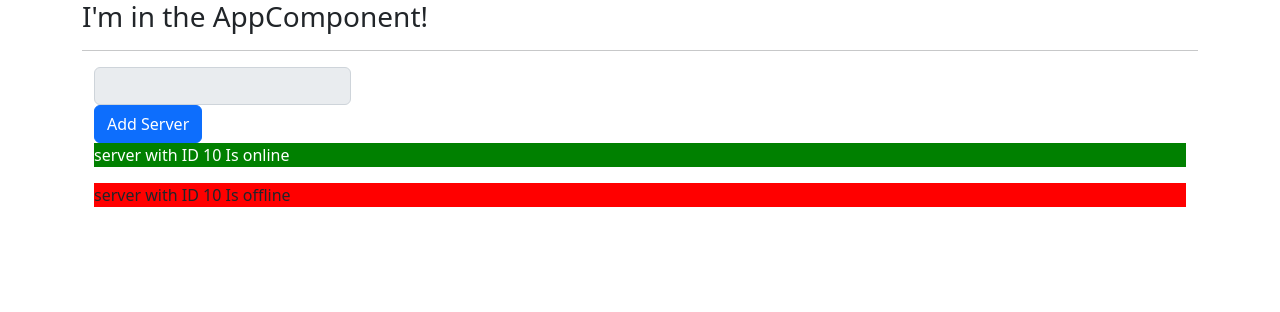
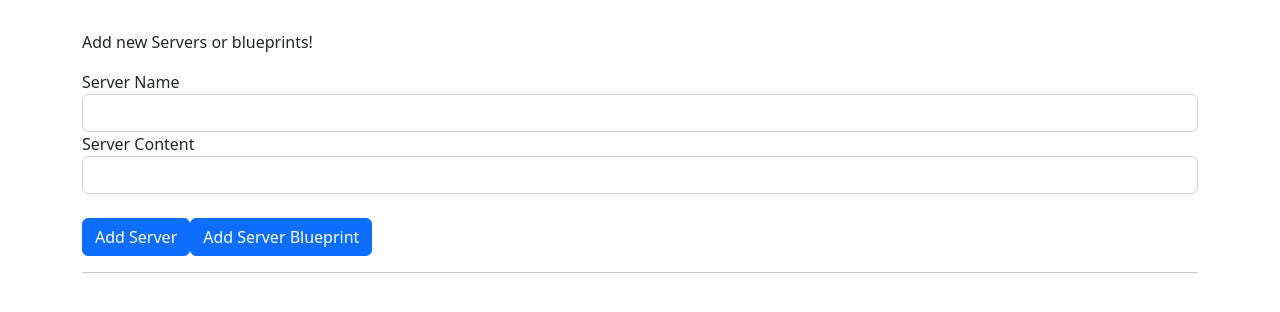
Before and after one commit to naderayed/udemyCourseProject, an Angular app: page / in a window 1280 px wide. Shown: the top 312 px of the page. Built offline with nearby package versions, Linux system fonts and the light colour scheme.

Commit message:
components

```diff
--- a/src/app/app.component.css
+++ b/src/app/app.component.css
@@ -0,0 +1,7 @@
+.container {
+  margin-top: 30px;
+}
+
+p {
+  color: blue;
+}
--- a/src/app/app.component.html
+++ b/src/app/app.component.html
@@ -1,13 +1,22 @@
+<!--<div class="container">-->
+<!--  <div class="row">-->
+<!--    <div class="col-xs-12">-->
+<!--      <h3>I'm in the AppComponent!</h3>-->
+<!--      <hr>-->
+<!--      <app-servers></app-servers>-->
+<!--&lt;!&ndash;      <div app-servers></div>&ndash;&gt;-->
+<!--&lt;!&ndash;      <div class="app-servers"></div>&ndash;&gt;-->
+<!--    </div>-->
+
+<!--  </div>-->
+
+<!--</div>-->
+
 <div class="container">
+<app-cockpit></app-cockpit>
   <div class="row">
     <div class="col-xs-12">
-      <h3>I'm in the AppComponent!</h3>
-      <hr>
-      <app-servers></app-servers>
-<!--      <div app-servers></div>-->
-<!--      <div class="app-servers"></div>-->
+    <app-server-element *ngFor="let s of serverElements"></app-server-element>
     </div>
-
   </div>
-
 </div>
--- a/src/app/app.component.ts
+++ b/src/app/app.component.ts
@@ -6,5 +6,10 @@
   styleUrls: ['./app.component.css']
 })
 export class AppComponent {
-  title = 'udemyCourseProject';
+  // title = 'udemyCourseProject';
+  serverElements = [];
+  newServerName = '';
+  newServerContent = '';
+
+
 }
--- a/src/app/app.module.ts
+++ b/src/app/app.module.ts
@@ -5,12 +5,16 @@
 import { ServerComponent } from "./server/server.component";
 import { ServersComponent } from './servers/servers.component';
 import {FormsModule} from "@angular/forms";
+import { CockpitComponent } from './cockpit/cockpit.component';
+import { ServerElementComponent } from './server-element/server-element.component';
 
 @NgModule({
   declarations: [
     AppComponent,
     ServerComponent,
-    ServersComponent
+    ServersComponent,
+    CockpitComponent,
+    ServerElementComponent
   ],
     imports: [
         BrowserModule,
--- /dev/null
+++ b/src/app/cockpit/cockpit.component.html
@@ -0,0 +1,19 @@
+<div class="row">
+  <div class="col-xs-12">
+    <p>Add new Servers or blueprints!</p>
+    <label>Server Name</label>
+    <input type="text" class="form-control" [(ngModel)]="newServerName">
+    <label>Server Content</label>
+    <input type="text" class="form-control" [(ngModel)]="newServerContent">
+    <br>
+    <button
+      class="btn btn-primary"
+      (click)="onAddServer()">Add Server
+    </button>
+    <button
+      class="btn btn-primary"
+      (click)="onAddBlueprint()">Add Server Blueprint
+    </button>
+  </div>
+</div>
+<hr>
--- /dev/null
+++ b/src/app/cockpit/cockpit.component.ts
@@ -0,0 +1,34 @@
+import {Component, OnInit} from '@angular/core';
+
+@Component({
+  selector: 'app-cockpit',
+  templateUrl: './cockpit.component.html',
+  styleUrls: ['./cockpit.component.css']
+})
+export class CockpitComponent implements OnInit {
+  newServerName = '';
+  newServerContent = '';
+
+  constructor() {
+  }
+
+  ngOnInit(): void {
+  }
+
+  onAddServer() {
+    // this.serverElements.push({
+    //   type: 'server',
+    //   name: this.newServerName,
+    //   content: this.newServerContent
+    // });
+  }
+
+  onAddBlueprint() {
+    // this.serverElements.push({
+    //   type: 'blueprint',
+    //   name: this.newServerName,
+    //   content: this.newServerContent
+    // });
+  }
+
+}
--- /dev/null
+++ b/src/app/server-element/server-element.component.html
@@ -0,0 +1,10 @@
+<div
+  class="panel panel-default">
+  <div class="panel-heading">{{ element.name }}</div>
+  <div class="panel-body">
+    <p>
+      <strong *ngIf="element.type === 'server'" style="color: red">{{ element.content }}</strong>
+      <em *ngIf="element.type === 'blueprint'">{{ element.content }}</em>
+    </p>
+  </div>
+</div>
--- /dev/null
+++ b/src/app/server-element/server-element.component.ts
@@ -0,0 +1,15 @@
+import { Component, OnInit } from '@angular/core';
+
+@Component({
+  selector: 'app-server-element',
+  templateUrl: './server-element.component.html',
+  styleUrls: ['./server-element.component.css']
+})
+export class ServerElementComponent implements OnInit {
+   element:{type:string; name:string, content:string};
+  constructor() { }
+
+  ngOnInit(): void {
+  }
+
+}
```
Also changed, not shown: src/app/cockpit/cockpit.component.css (added), src/app/server-element/server-element.component.css (added), src/app/servers/servers.component.html (line endings or trailing spaces), 1 other file (tests, documents, lock files or other folders).
